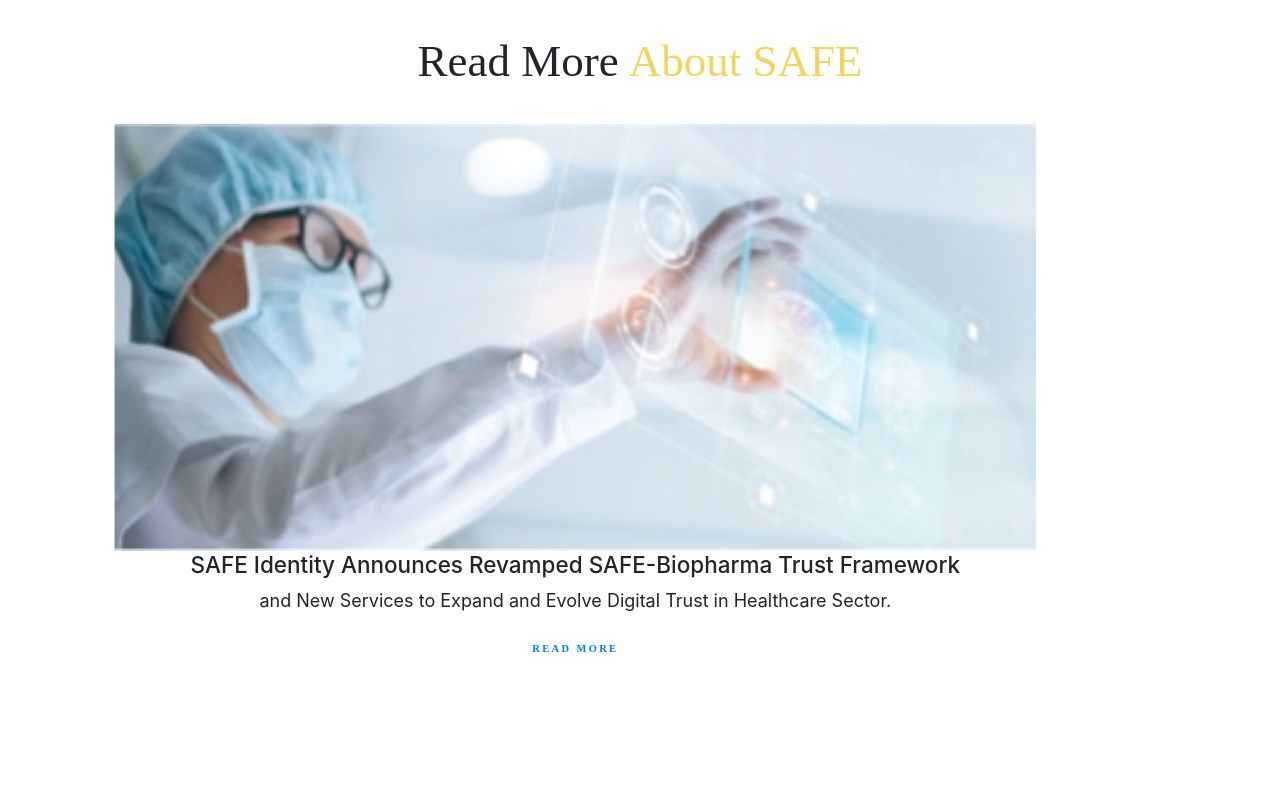
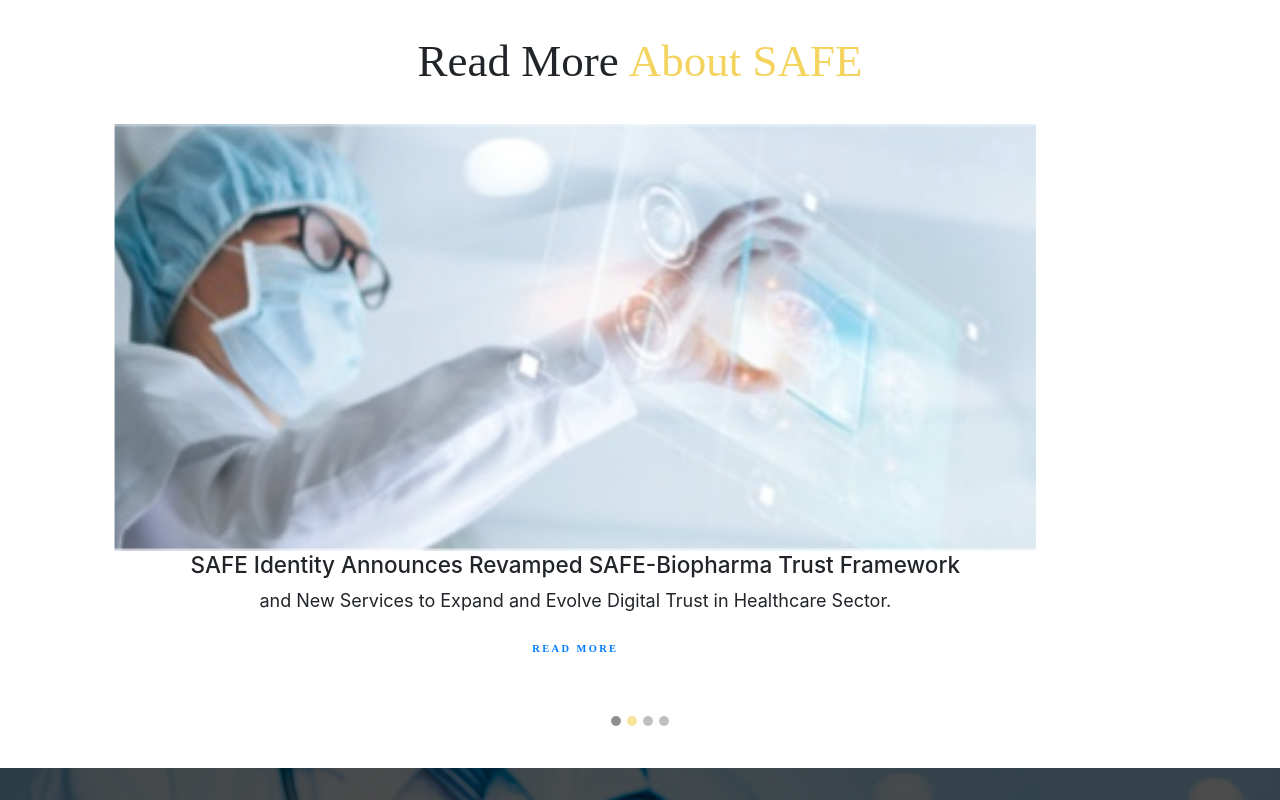
Before and after one commit to Jamalat-shamallakh/SafeIdentity, a Gatsby site: page / in a window 1280 px wide. Shown: the part 4580-5380 px from the top of the page. Built offline with nearby package versions, Linux system fonts and the light colour scheme; Gatsby itself is replaced by a stand-in of ours.

Commit message:
edit padding for inner carousel in read more section for desktop

```diff
--- a/src/components/readMore/style.css
+++ b/src/components/readMore/style.css
@@ -26,6 +26,6 @@
         font-size: 2.5rem;
     }
     .read-more-carousel .carousel-inner{
-        padding-bottom: 140px;
+        padding-bottom: 14px;
     }
 }
```
